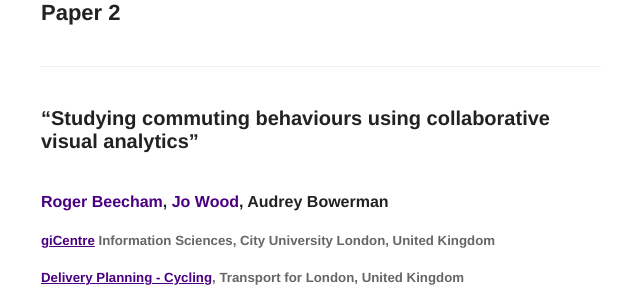
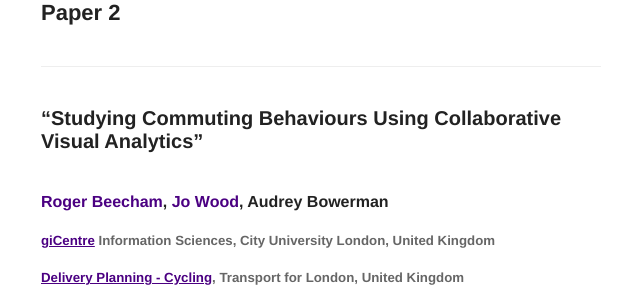
Before and after one commit to dljubenk/dljubenk.github.io, a Jekyll site: the page built from _posts/2019-02-06-literature-study.markdown, in a window 1280 px wide and 900 px high, scrolled down 1977 px. Shown: the part 153-453 px from the top of the window, without its empty margins (319-959 px from the left). Built offline with Jekyll 4.4.1, drawn with Linux system fonts in a browser that asks for light colours; emoji names are drawn with the system emoji font; comment, search, counter and statistics services are not loaded.

```diff
--- a/_posts/2019-02-06-literature-study.markdown
+++ b/_posts/2019-02-06-literature-study.markdown
@@ -56,7 +56,7 @@ Data analysed included only a month of March in 2018.
 ---
 ## Paper 2
 ---
-### "Studying commuting behaviours using collaborative visual analytics"
+### "Studying Commuting Behaviours Using Collaborative Visual Analytics"
 #### [Roger Beecham](http://www.roger-beecham.com/), [Jo Wood](http://www.staff.city.ac.uk/~jwo/cyclehire/), Audrey Bowerman
 ##### [giCentre](https://www.gicentre.net/) Information Sciences, City University London, United Kingdom
 ##### [Delivery Planning - Cycling](https://tfl.gov.uk/modes/cycling/), Transport for London, United Kingdom
```
